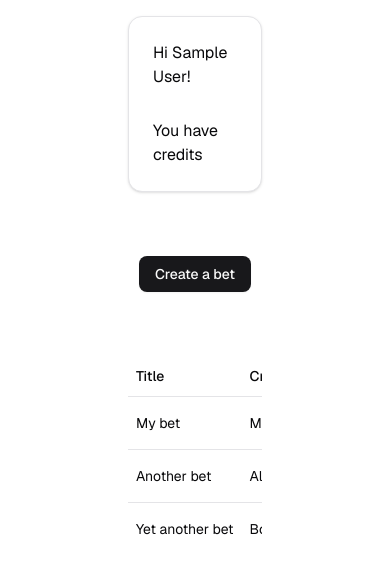
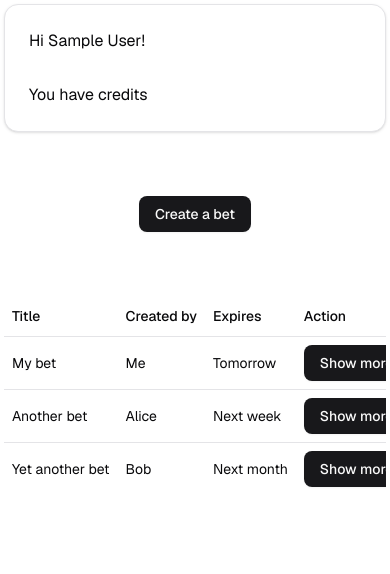
Before and after one commit to Biri0/better, a Next.js app: page /dashboard in a window 390 px wide. Shown: the top 574 px of the page. Built offline with nearby package versions, Linux system fonts and the light colour scheme; no server answers; sample sign-in values are in the browser's storage.

Commit message:
Adjust dashboard margins for better mobile layout

```diff
--- a/src/app/dashboard/page.tsx
+++ b/src/app/dashboard/page.tsx
@@ -25,7 +25,7 @@ export default async function Dashboard() {
   ];
 
   return (
-    <div className="mx-32 mt-4">
+    <div className="m-1 md:mx-32 md:mt-4">
       <Card>
         <CardHeader>Hi {session.user.name}!</CardHeader>
         <CardContent>You have {session.user.credits} credits</CardContent>
```
